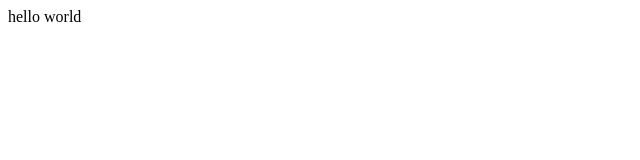
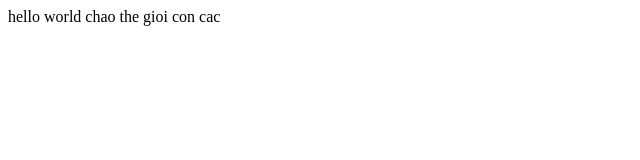
Before and after one commit to danghuy002/demo01, a plain HTML site: page index.html in a window 1280 px wide. Shown: the whole page, without its empty margins (0-640 px from the left). Drawn offline with Linux system fonts and the light colour scheme.

Commit message:
Update index.html

```diff
--- a/index.html
+++ b/index.html
@@ -8,5 +8,6 @@
 </head>
 <body>
     hello world
+    chao the gioi con cac
 </body>
 </html>
```
